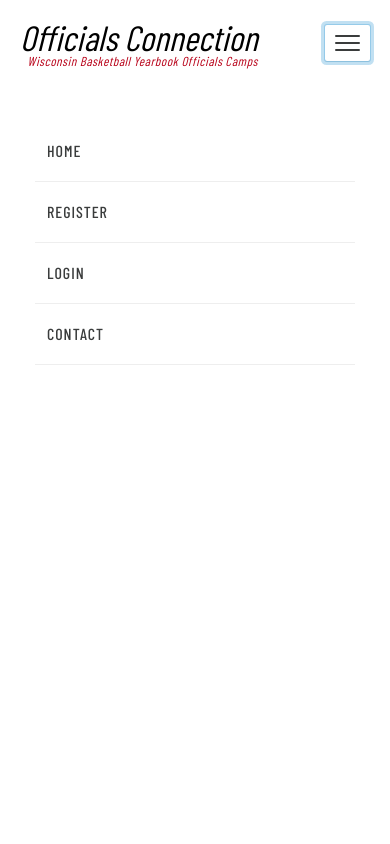
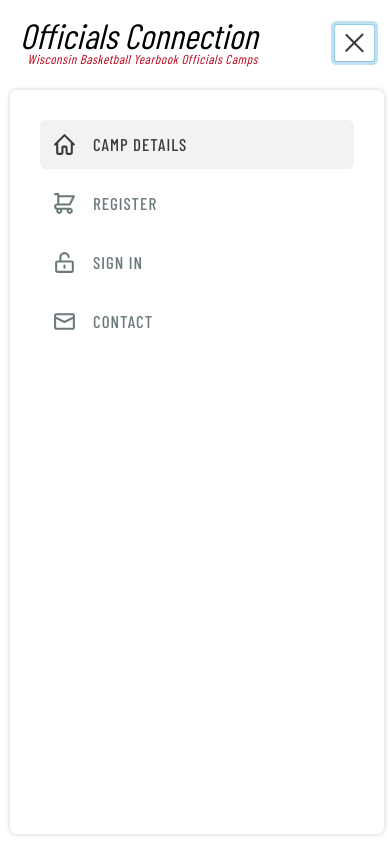
Before and after one commit to seanhasenstein/officials-connection-old, a Next.js app: page / in a window 390 px wide. Both pictures are taken after a click on the button 347 px from the left and 43 px from the top of the page. Shown: the top 844 px of the page. Built offline with nearby package versions, Linux system fonts and the light colour scheme; a web font is replaced by a local one.

Commit message:
add style and functionality to mobile navigation

```diff
--- /dev/null
+++ b/components/ActiveLink.js
@@ -0,0 +1,16 @@
+import Link from 'next/link';
+import { useRouter } from 'next/router';
+
+const ActiveLink = ({ href, activeClassName, children }) => {
+  const router = useRouter();
+  const child = React.Children.only(children);
+
+  let className = child.props.className || '';
+  if (router.pathname === href && activeClassName) {
+    className = `${className} ${activeClassName}`.trim();
+  }
+
+  return <Link href={href}>{React.cloneElement(child, { className })}</Link>;
+};
+
+export default ActiveLink;
--- a/components/Brand.js
+++ b/components/Brand.js
@@ -2,8 +2,16 @@
 import { jsx, css } from '@emotion/core';
 import theme from './styles/theme';
 
+const Brand = () => (
+  <div css={styles}>
+    <h1>Officials Connection</h1>
+    <h2>Wisconsin Basketball Yearbook Officials Camps</h2>
+  </div>
+);
+
 const styles = css`
   display: inline-block;
+  z-index: 50;
 
   h1 {
     margin: 0;
@@ -24,11 +32,4 @@ const styles = css`
   }
 `;
 
-const Brand = () => (
-  <div css={styles}>
-    <h1>Officials Connection</h1>
-    <h2>Wisconsin Basketball Yearbook Officials Camps</h2>
-  </div>
-);
-
 export default Brand;
--- a/components/Hamburger.js
+++ b/components/Hamburger.js
@@ -2,8 +2,12 @@
 import { jsx, css } from '@emotion/core';
 import theme from './styles/theme';
 
-const Hamburger = ({ navToggle, setNavToggle }) => (
-  <button css={styles} onClick={() => setNavToggle(!navToggle)}>
+const Hamburger = ({ isNavOpen, setIsNavOpen }) => (
+  <button
+    css={styles}
+    onClick={() => setIsNavOpen(!isNavOpen)}
+    className={isNavOpen ? 'open' : ''}
+  >
     <span />
     <span />
     <span />
@@ -20,7 +24,14 @@ const styles = css`
   cursor: pointer;
   position: absolute;
   top: 25px;
-  right: 0px;
+  right: 16px;
+  outline: none;
+  z-index: 50;
+
+  &:focus {
+    box-shadow: 0 0 0 1px rgba(50, 151, 211, 0.3),
+      0 1px 1px 0 rgba(0, 0, 0, 0.07), 0 0 0 4px rgba(50, 151, 211, 0.3);
+  }
 
   span {
     width: 25px;
@@ -32,6 +43,26 @@ const styles = css`
   span:nth-last-of-type(2) {
     margin: 5px 0;
   }
+
+  &.open {
+    width: 39px;
+
+    span {
+      transition: opacity 0.2s ease-in-out, transform 0.2s ease-in-out;
+
+      :first-of-type {
+        transform: rotate(45deg);
+        transform-origin: 10%;
+      }
+      :nth-of-type(2) {
+        opacity: 0;
+      }
+      :last-of-type {
+        transform: rotate(-45deg);
+        transform-origin: 8%;
+      }
+    }
+  }
 `;
 
 export default Hamburger;
--- a/components/Header.js
+++ b/components/Header.js
@@ -1,51 +1,129 @@
 /** @jsx jsx */
 import { jsx, css } from '@emotion/core';
-import { useState } from 'react';
+import { useState, useEffect, ReactComponent } from 'react';
 import { withRouter } from 'next/router';
-import NavLinks from './NavLinks';
 import Brand from './Brand';
 import Hamburger from './Hamburger';
 import theme from './styles/theme';
+import ActiveLink from './ActiveLink';
+import HomeIcon from './icons/HomeIcon';
+import RegisterIcon from './icons/RegisterIcon';
+import SignInIcon from './icons/SignInIcon';
+import ContactIcon from './icons/ContactIcon';
 
 const Header = ({ router }) => {
-  const [navToggle, setNavToggle] = useState(false);
+  const [isNavOpen, setIsNavOpen] = useState(false);
+
+  useEffect(() => {
+    // when nav is open, don't allow page scrolling
+    if (isNavOpen) {
+      document.body.style.overflow = 'hidden';
+    }
+    // clean up the function and allow scrolling again
+    return () => (document.body.style.overflow = 'unset');
+  });
+
   return (
     <header css={styles}>
-      <div className="row">
+      <div className={isNavOpen ? 'bg open' : 'bg'} />
+      <div className={isNavOpen ? 'row open' : 'row'}>
         <Brand />
-        <Hamburger navToggle={navToggle} setNavToggle={setNavToggle} />
+        <Hamburger isNavOpen={isNavOpen} setIsNavOpen={setIsNavOpen} />
       </div>
-      <nav className={navToggle ? 'open' : ''}>
-        <NavLinks />
+      <nav className={isNavOpen ? 'open' : ''}>
+        <ul
+          css={css`
+            list-style: none;
+            padding: 0;
+            margin: 0;
+          `}
+        >
+          <li>
+            <ActiveLink href="/" activeClassName="active">
+              <a>
+                <HomeIcon />
+                Camp Details
+              </a>
+            </ActiveLink>
+          </li>
+          <li>
+            <ActiveLink href="/register" activeClassName="active">
+              <a>
+                <RegisterIcon />
+                Register
+              </a>
+            </ActiveLink>
+          </li>
+          <li>
+            <ActiveLink href="/login" activeClassName="active">
+              <a>
+                <SignInIcon />
+                Sign In
+              </a>
+            </ActiveLink>
+          </li>
+          <li>
+            <ActiveLink href="/contact" activeClassName="active">
+              <a>
+                <ContactIcon />
+                Contact
+              </a>
+            </ActiveLink>
+          </li>
+        </ul>
       </nav>
     </header>
   );
 };
 
 const styles = css`
-  padding: 0 20px;
+  padding: 0;
   position: relative;
+
+  .bg {
+    background: #fff;
+    opacity: 0;
+    height: 0vh;
+    width: 100%;
+    z-index: 30;
+    position: absolute;
+    top: 0;
+    left: 0;
+
+    &.open {
+      height: 100vh;
+      opacity: 1;
+    }
+  }
 
   .row {
     position: relative;
-    z-index: 2;
+    z-index: 50;
     background: #fff;
-    padding: 20px 0 28px;
+    padding: 18px 20px 14px;
+    height: auto;
   }
 
   nav {
-    position: absolute;
-    top: -100vh;
+    position: fixed;
+    top: 90px;
     left: 0;
-    width: 100%;
-    height: 100vh;
-    padding: 25px;
+    right: 10px;
+    width: 96%;
+    height: calc(100vh - 100px);
+    padding: 15px 20px;
+    margin: 0 10px;
     background: #fff;
-    transition: top 400ms ease;
+    border: 10px solid #fff;
+    border-radius: 6px;
+    box-shadow: 0 0 5px rgba(0, 0, 0, 0.2);
+    z-index: -100;
+    opacity: 0;
 
     &.open {
-      top: 96px;
-      z-index: 0;
+      top: 90px;
+      z-index: 40;
+      opacity: 1;
     }
   }
 
@@ -56,20 +134,52 @@ const styles = css`
     justify-content: center;
 
     li {
-      margin: 0px 10px;
-      padding: 10px 0;
-      border-bottom: 1px solid #eee;
+      margin: 0px;
+      padding: 5px 0;
     }
   }
 
   a {
-    display: block;
+    display: flex;
+    align-items: center;
     padding: 12px;
-    font-size: 1.6rem;
+    font-size: 1.7rem;
     letter-spacing: 1px;
-    color: ${theme.colors.darkGrey};
+    color: ${theme.colors.mediumGrey};
     text-transform: uppercase;
     font-weight: 500;
+    border-radius: 6px;
+    transition: all 200ms ease;
+    outline: none;
+
+    &:focus {
+      box-shadow: 0 0 0 1px rgba(50, 151, 211, 0.3),
+        0 1px 1px 0 rgba(0, 0, 0, 0.07), 0 0 0 4px rgba(50, 151, 211, 0.3);
+    }
+
+    &.active {
+      background: #f2f2f2;
+      color: ${theme.colors.darkGrey};
+
+      svg {
+        fill: ${theme.colors.darkGrey};
+      }
+    }
+
+    &:hover {
+      color: ${theme.colors.darkGrey};
+
+      svg {
+        fill: ${theme.colors.darkGrey};
+      }
+    }
+
+    svg {
+      fill: ${theme.colors.mediumGrey};
+      margin-right: 16px;
+      height: 25px;
+      width: 25px;
+    }
   }
 `;
 
--- a/components/Hero.js
+++ b/components/Hero.js
@@ -24,6 +24,7 @@ const Hero = () => (
 
 const styles = css`
   text-align: center;
+  margin: 12px 10px;
   padding: 55px 40px;
   background: ${theme.colors.darkGrey};
   background-image: linear-gradient(
@@ -35,8 +36,7 @@ const styles = css`
   background-repeat: no-repeat;
   background-position: center right;
   background-size: cover;
-  border-left: 10px solid #fff;
-  border-right: 10px solid #fff;
+  border-radius: 10px;
 
   h3 {
     margin: 0;
@@ -92,13 +92,20 @@ const styles = css`
     width: 100%;
     padding: 12px;
     letter-spacing: 1px;
+    outline: none;
+    border-radius: 5px;
 
     &:first-of-type {
       border: 1px solid #333;
       border-color: #333 #333 #111;
       box-shadow: inset 0 1px 1px #bbb;
       color: #fff;
-      margin-bottom: 16px;
+      margin-bottom: 18px;
+
+      &:focus {
+        box-shadow: inset 0 1px 1px #bbb, 0 0 0 1px rgba(50, 151, 211, 0.3),
+          0 1px 1px 0 rgba(0, 0, 0, 0.07), 0 0 0 4px rgba(50, 151, 211, 0.3);
+      }
     }
 
     &:last-of-type {
@@ -106,6 +113,11 @@ const styles = css`
       box-shadow: inset 0 1px 1px #e8011e;
       border-color: #620a15 #620a15 #4f060f;
       color: #f3fafe;
+
+      &:focus {
+        box-shadow: inset 0 1px 1px #e8011e, 0 0 0 1px rgba(50, 151, 211, 0.3),
+          0 1px 1px 0 rgba(0, 0, 0, 0.07), 0 0 0 4px rgba(50, 151, 211, 0.3);
+      }
     }
   }
 
--- a/components/NavLinks.js
+++ b/components/NavLinks.js
@@ -12,7 +12,7 @@ const NavLinks = () => (
   >
     <li>
       <Link href="/">
-        <a>Home</a>
+        <a>Camp Details</a>
       </Link>
     </li>
     <li>
@@ -22,7 +22,7 @@ const NavLinks = () => (
     </li>
     <li>
       <Link href="/login">
-        <a>Login</a>
+        <a>Sign In</a>
       </Link>
     </li>
     <li>
--- /dev/null
+++ b/components/icons/ContactIcon.js
@@ -0,0 +1,5 @@
+const ContactIcon = () => (
+	<svg xmlns="http://www.w3.org/2000/svg" viewBox="0 0 24 24" width="26" height="26"><path d="M4 4h16a2 2 0 0 1 2 2v12a2 2 0 0 1-2 2H4a2 2 0 0 1-2-2V6c0-1.1.9-2 2-2zm16 3.38V6H4v1.38l8 4 8-4zm0 2.24l-7.55 3.77a1 1 0 0 1-.9 0L4 9.62V18h16V9.62z"/></svg>
+)
+
+export default ContactIcon;
--- /dev/null
+++ b/components/icons/HomeIcon.js
@@ -0,0 +1,5 @@
+const HomeIcon = () => (
+	<svg viewBox="0 0 24 24" width="26" height="26"><path d="M13 20v-5h-2v5a2 2 0 0 1-2 2H6a2 2 0 0 1-2-2v-7.59l-.3.3a1 1 0 1 1-1.4-1.42l9-9a1 1 0 0 1 1.4 0l9 9a1 1 0 0 1-1.4 1.42l-.3-.3V20a2 2 0 0 1-2 2h-3a2 2 0 0 1-2-2zm5 0v-9.59l-6-6-6 6V20h3v-5c0-1.1.9-2 2-2h2a2 2 0 0 1 2 2v5h3z"/></svg>
+)
+
+export default HomeIcon;
--- /dev/null
+++ b/components/icons/RegisterIcon.js
@@ -0,0 +1,5 @@
+const RegisterIcon = () => (
+	<svg xmlns="http://www.w3.org/2000/svg" viewBox="0 0 24 24" width="26" height="26"><path d="M17 16a3 3 0 1 1-2.83 2H9.83a3 3 0 1 1-5.62-.1A3 3 0 0 1 5 12V4H3a1 1 0 1 1 0-2h3a1 1 0 0 1 1 1v1h14a1 1 0 0 1 .9 1.45l-4 8a1 1 0 0 1-.9.55H5a1 1 0 0 0 0 2h12zM7 12h9.38l3-6H7v6zm0 8a1 1 0 1 0 0-2 1 1 0 0 0 0 2zm10 0a1 1 0 1 0 0-2 1 1 0 0 0 0 2z"/></svg>
+)
+
+export default RegisterIcon;
--- /dev/null
+++ b/components/icons/SignInIcon.js
@@ -0,0 +1,5 @@
+const SignInIcon = () => (
+<svg xmlns="http://www.w3.org/2000/svg" viewBox="0 0 24 24" width="26" height="26"><path d="M9 10h10a2 2 0 0 1 2 2v8a2 2 0 0 1-2 2H5a2 2 0 0 1-2-2v-8c0-1.1.9-2 2-2h2V7a5 5 0 1 1 10 0 1 1 0 0 1-2 0 3 3 0 0 0-6 0v3zm-4 2v8h14v-8H5zm7 2a1 1 0 0 1 1 1v2a1 1 0 0 1-2 0v-2a1 1 0 0 1 1-1z"/></svg>
+)
+
+export default SignInIcon;
```
